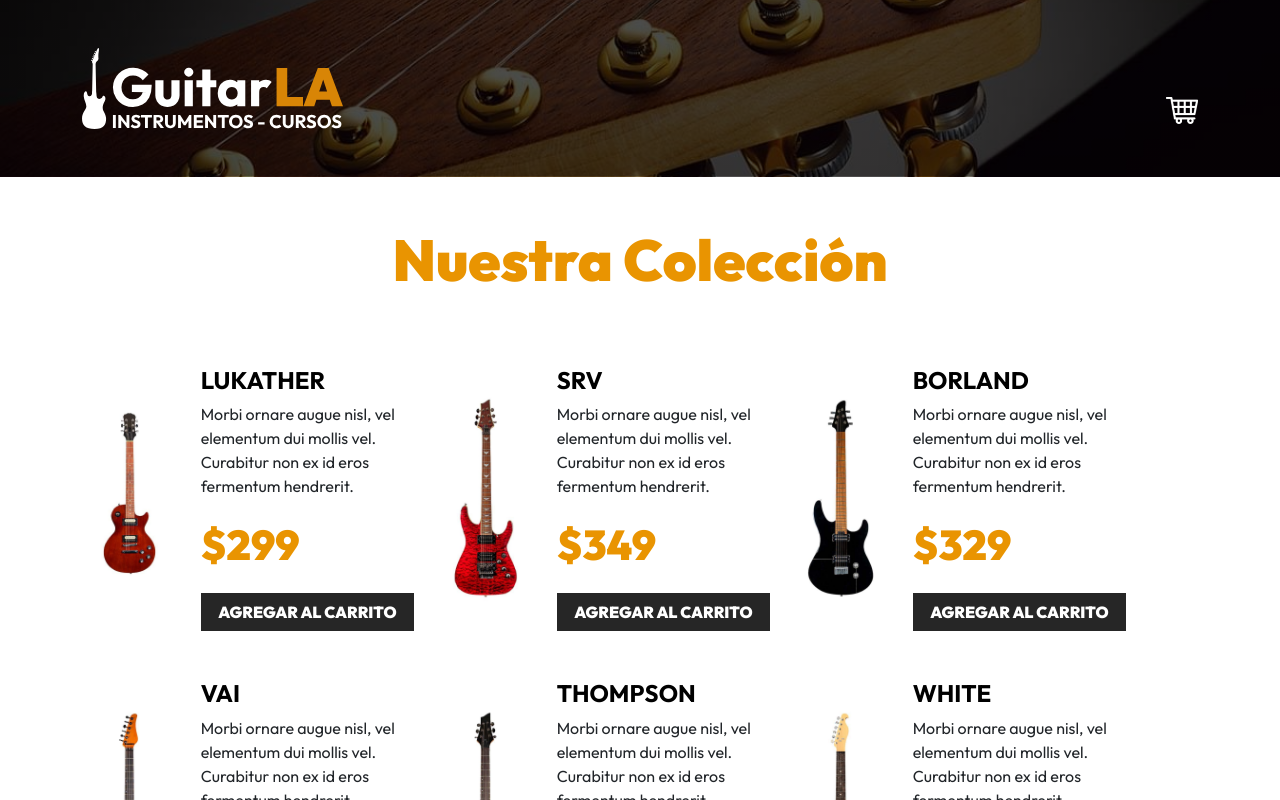
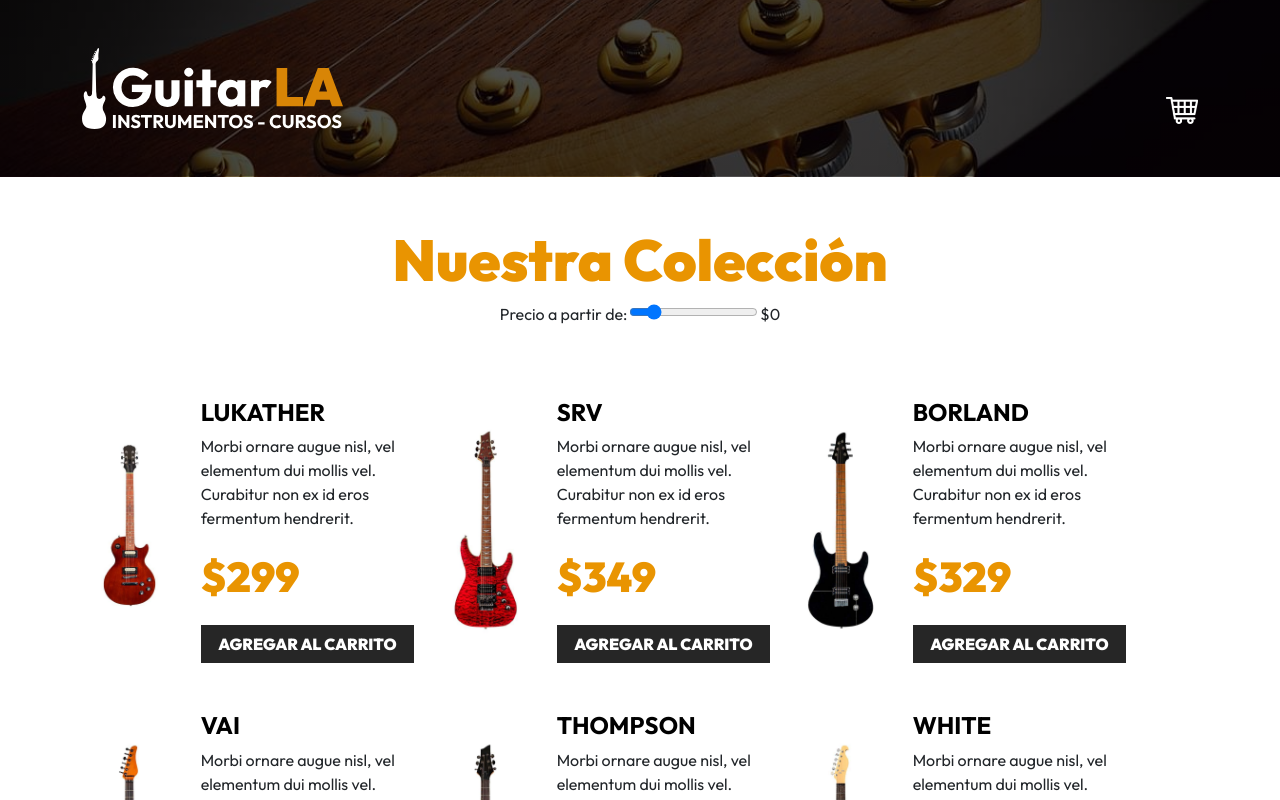
Before and after one commit to armandoltx/shoppingCart, a React (Vite) app: page / in a window 1280 px wide. Shown: the top 800 px of the page. Built offline with nearby package versions, Linux system fonts and the light colour scheme.

Commit message:
creado un filtro para los productos

```diff
--- a/src/App.jsx
+++ b/src/App.jsx
@@ -7,11 +7,25 @@ import { db } from './mocks/db'
 function App() {
 
   const [products, setProducts] = useState(db)
+  const [filters, setFilters] = useState({
+    minPrice: 0
+  })
+
+  const filterProducts = (products) => {
+    return products.filter(product => {
+      return (product.price > filters.minPrice)
+    })
+  }
+
+  const filteredProducts = filterProducts(products)
 
   return (
     <>
       <Header />
-      <Products products={products} />
+      <Products
+        products={filteredProducts}
+        changeFilters={setFilters}
+        />
       <Footer/>
     </>
   )
--- /dev/null
+++ b/src/components/Filters.jsx
@@ -0,0 +1,30 @@
+import {useId, useState} from "react"
+
+export function Filters({changeFilters}) {
+  const [minPrice, setMinPrice] = useState(0)
+
+  const minPriceFilterId = useId()
+
+  const handleChangeMinPrice = (event) => {
+    setMinPrice(event.target.value)
+    changeFilters(prevState => ({
+      ...prevState,
+      minPrice: event.target.value
+    }))
+  }
+
+  return (
+    <section className='filters'>
+      <label htmlFor={minPriceFilterId}>Precio a partir de:</label>
+      <input
+        type="range"
+        name=""
+        id={minPriceFilterId}
+        min="0"
+        max="350"
+        onChange={handleChangeMinPrice}
+      />
+      <span>${minPrice}</span>
+    </section>
+  )
+}
--- a/src/components/Products.jsx
+++ b/src/components/Products.jsx
@@ -1,12 +1,19 @@
+import {Filters} from "./Filters";
 import {Product} from "./Product";
 
 
 
-export function Products({ products }) {
+export function Products({ products, changeFilters }) {
 
   return(
     <main className="container-xl mt-5">
       <h2 className="text-center">Nuestra Colección</h2>
+
+      <div className="text-center">
+        <Filters
+          changeFilters={changeFilters}
+        />
+      </div>
 
       <div className="row mt-5">
         {products.map( product => (
```
